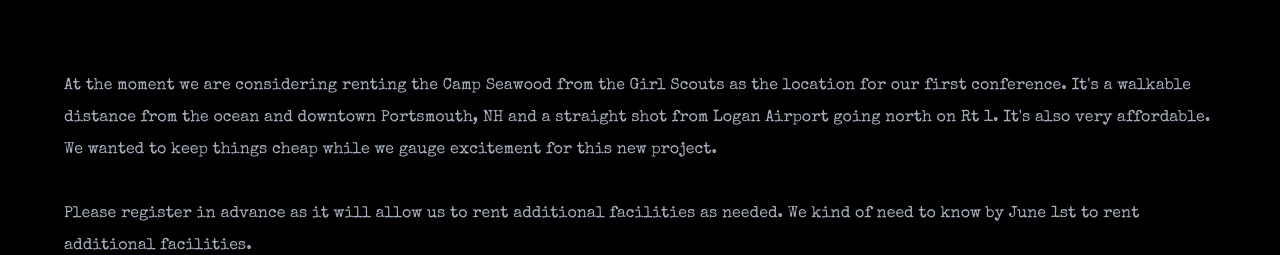
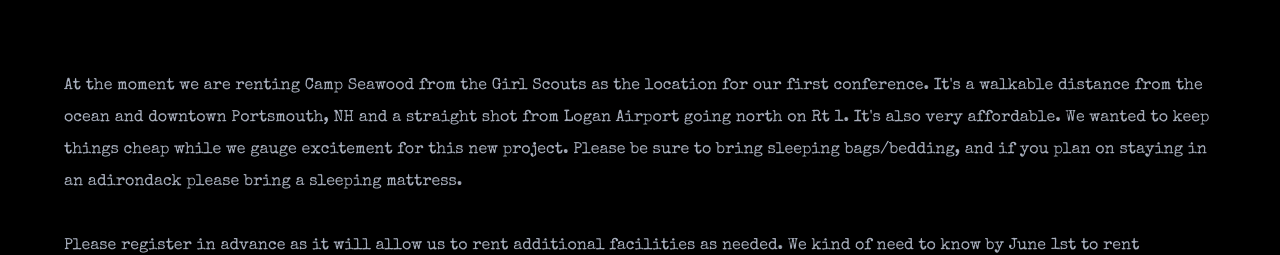
Before and after one commit to cludwell/spokeswheel, a Next.js app: page /plans2024 in a window 1280 px wide. Shown: the part 534-789 px from the top of the page. Built offline with nearby package versions, Linux system fonts and the light colour scheme; no server answers.

Commit message:
fixed language

```diff
--- a/src/app/plans2024/page.jsx
+++ b/src/app/plans2024/page.jsx
@@ -12,14 +12,14 @@
         Location - Camp Seawood
       </h2>
       <p className="my-8 fade-in">
-        {`At the moment we are considering renting the Camp Seawood from the Girl Scouts as the location for our first conference. It's a walkable distance from the ocean and downtown Portsmouth, NH and a straight shot from Logan Airport going north on Rt 1. It's also very affordable. We wanted to keep things cheap while we gauge excitement for this new project.`}
+        {`At the moment we are renting  Camp Seawood from the Girl Scouts as the location for our first conference. It's a walkable distance from the ocean and downtown Portsmouth, NH and a straight shot from Logan Airport going north on Rt 1. It's also very affordable. We wanted to keep things cheap while we gauge excitement for this new project. Please be sure to bring sleeping bags/bedding, and if you plan on staying in an adirondack please bring a sleeping mattress.`}
       </p>
       <p className="my-8 fade-in">{`Please register in advance as it will allow us to rent additional facilities as needed. We kind of need to know by June 1st to rent additional facilities. `}</p>
       <ul className="ml-12 fade-in">
         <li className="list-disc ">{`Two main lodges, Thaxter's Lodge and Ranger's Roost, with 16 bunk beds each`}</li>
         <li className="list-disc ">
-          Adirondacks may also be rented for privacy with spouse/family or light
-          sleepers.
+          {`Adirondacks may also be rented for privacy with spouse/family or light
+          sleepers.`}
         </li>
         <li className="list-disc ">{`Ranger's Roose has a commercial kitchen with two stoves, double sinks, and a dishwasher. Also large industrial refrigerators and a standalone freezer.`}</li>
         <li className="list-disc ">Both buildings have wheel chair ramps.</li>
@@ -35,15 +35,21 @@
         className="w-1/2 mx-auto my-24 rounded-lg "
       />
 
-      <h2 className={amatic.className + " mb-24 text-4xl sm:text-5xl"}>When? Aug 15-18</h2>
+      <h2 className={amatic.className + " mb-24 text-4xl sm:text-5xl"}>
+        When? Aug 15-18
+      </h2>
       <div className="flex flex-col items-center mb-24">
         <CountDown />
       </div>
-      <h2 className={amatic.className + " mb-24 text-4xl sm:text-5xl"}>How Much?</h2>
+      <h2 className={amatic.className + " mb-24 text-4xl sm:text-5xl"}>
+        How Much?
+      </h2>
       <p className="my-8 fade-in">
         {`Our goal is to make this conference accessible and affordable, especially since we hope that friends from around the country will fly in to attend. Costs are roughly 20 dollars a night depending on the lodging that you would like, and 20 dollars a day for food. We're hoping to break even 😰. As a community we can decide what to do with any excess funds if any.`}
       </p>
-      <h2 className={amatic.className + " my-24 text-4xl sm:text-5xl"}>Workshops</h2>
+      <h2 className={amatic.className + " my-24 text-4xl sm:text-5xl"}>
+        Workshops
+      </h2>
       <p className="my-8 fade-in">
         {" "}
         {`Let us know what workshops you want to lead so we can update this!`}
--- a/src/components/Header.jsx
+++ b/src/components/Header.jsx
@@ -50,7 +50,7 @@
       <Logo />
 
       <ul
-        className={`${gloria.className} flex flex-row rounded-box z-10 w-full justify-around sm:text-xl mt-11 md:mt-40 `}
+        className={`${gloria.className} flex flex-row flex-wrap rounded-box z-10 w-full justify-around sm:text-xl mt-11 md:mt-40 `}
       >
         <li className="text-xs btn btn-ghost sm:text-base md:text-lg">
           <Link href={`/aboutus`}>about us</Link>
```
